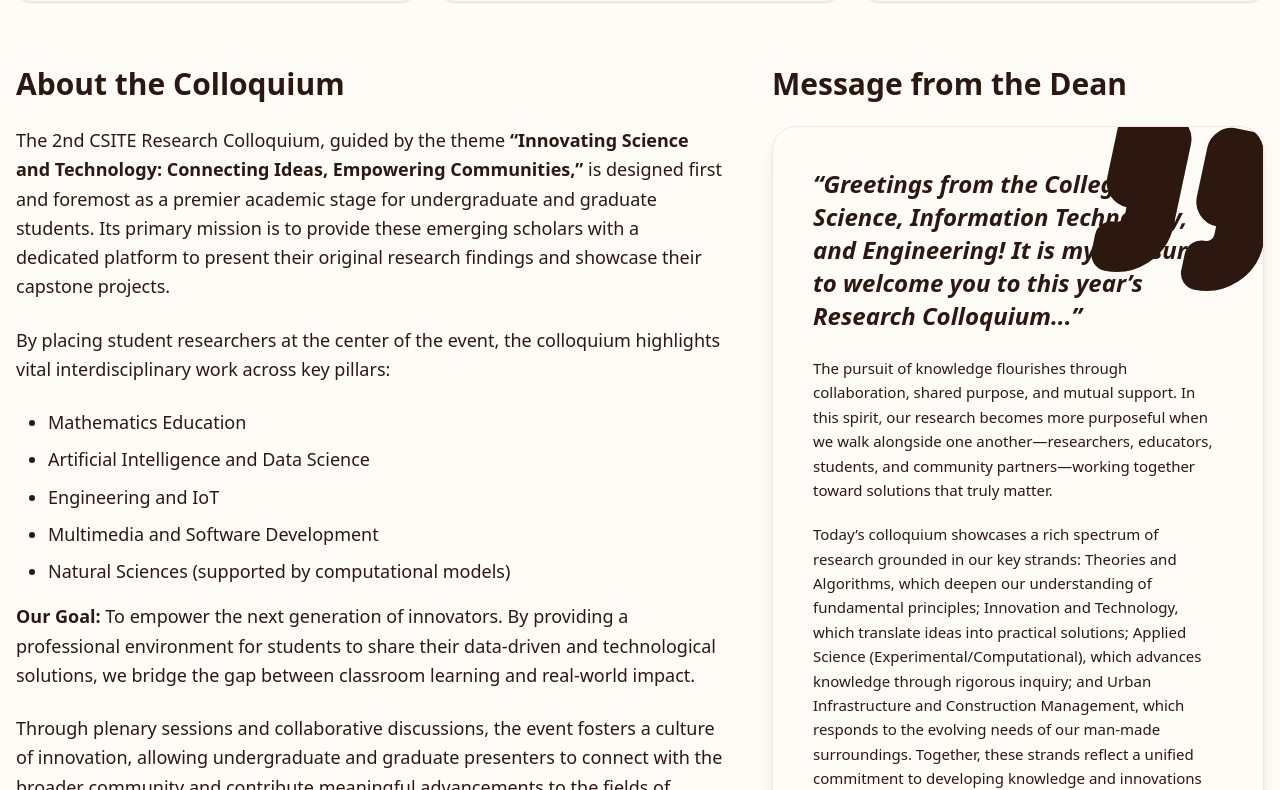
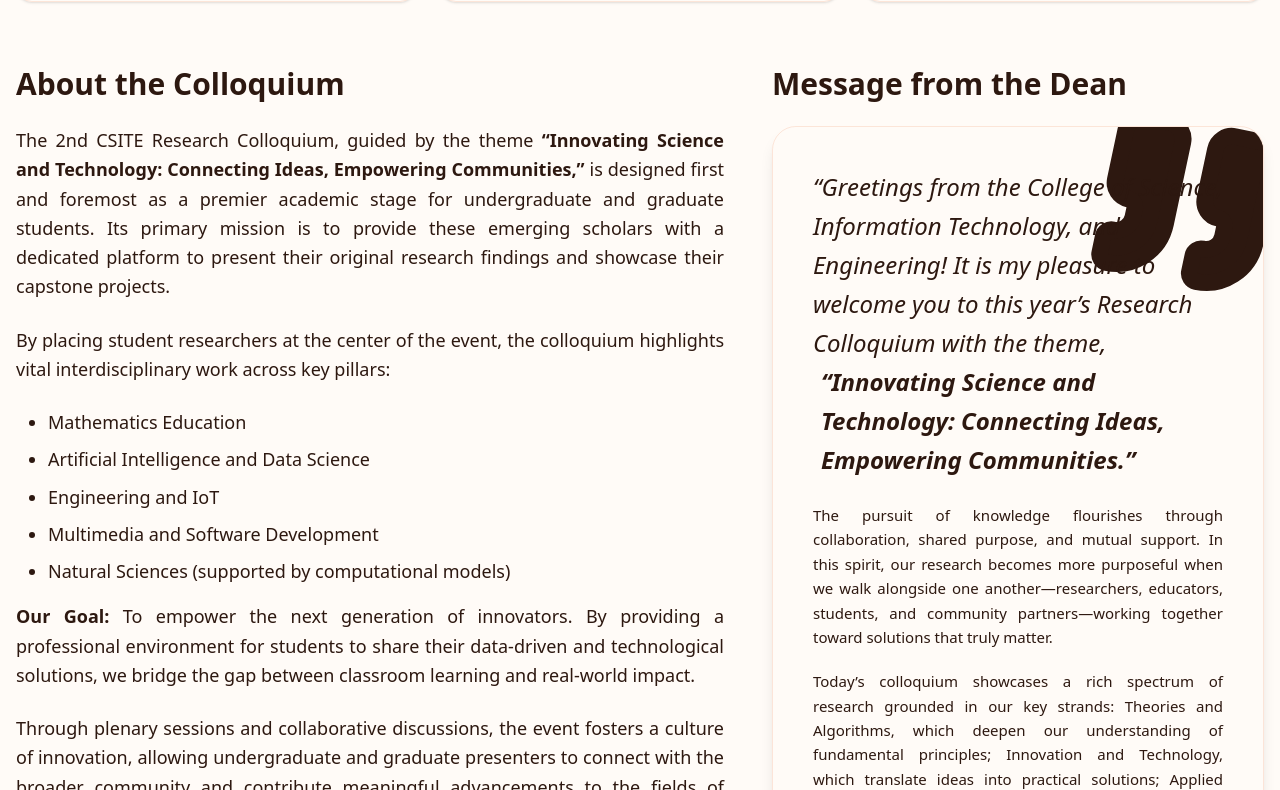
Before and after one commit to 25Andrae/csite-colloquium, a React (Vite) app: page /csite-colloquium/book-of-abstract in a window 1280 px wide. Shown: the part 830-1620 px from the top of the page. Built offline with nearby package versions, Linux system fonts and the light colour scheme.

Commit message:
LAst UpdateS?

```diff
--- a/src/app/components/About.jsx
+++ b/src/app/components/About.jsx
@@ -139,7 +139,8 @@ export function About() {
 
           {/* About Section */}
           <h2 className="text-3xl font-bold mb-6 text-foreground">About the Colloquium</h2>
-          <div className="space-y-6 text-foreground/80 leading-relaxed text-lg mb-12">
+          {/* Add text-justify here */}
+          <div className="space-y-6 text-foreground/80 leading-relaxed text-lg mb-12 text-justify">
             <p>
               The 2nd CSITE Research Colloquium, guided by the theme{" "}
               <span className="font-semibold text-primary">
@@ -271,12 +272,15 @@ export function About() {
             <div className="relative z-10 flex flex-col gap-6">
 
               {/* Highlighted Introductory Paragraph */}
-              <p className="text-xl md:text-2xl font-semibold text-primary leading-snug italic">
-                “Greetings from the College of Science, Information Technology, and Engineering! It is my pleasure to welcome you to this year’s Research Colloquium...”
+              <p className="text-xl md:text-2xl font-medium text-primary/90 leading-relaxed italic text-left">
+                “Greetings from the College of Science, Information Technology, and Engineering! It is my pleasure to welcome you to this year’s Research Colloquium with the theme,{" "}
+                <span className="font-bold text-primary bg-primary/15 px-2 py-1 rounded-md box-decoration-clone">
+                  “Innovating Science and Technology: Connecting Ideas, Empowering Communities.”
+                </span>
               </p>
 
               {/* Main Body Text - Removed italics, increased line spacing for readability */}
-              <div className="space-y-5 text-foreground/80 leading-relaxed text-[15px]">
+              <div className="space-y-5 text-foreground/80 leading-relaxed text-[15px] text-justify">
                 <p>
                   The pursuit of knowledge flourishes through collaboration, shared purpose, and mutual support. In this spirit, our research becomes more purposeful when we walk alongside one another—researchers, educators, students, and community partners—working together toward solutions that truly matter.
                 </p>
--- a/src/app/components/OrganizingCommittee.jsx
+++ b/src/app/components/OrganizingCommittee.jsx
@@ -59,7 +59,7 @@ export function OrganizingCommittee() {
     {
       name: "Review",
       icon: <ClipboardCheck className="text-primary group-hover:scale-110 transition-transform duration-500" size={26} />,
-      head: "Maureen Olive M. Gallardo",
+      head: "Dr. Maureen Olive M. Gallardo",
       members: [
         "Dr. Paulino T. Acebes Jr.",
         "Samuel R. Calisang",
@@ -79,7 +79,7 @@ export function OrganizingCommittee() {
     {
       name: "Program",
       icon: <CalendarDays className="text-primary group-hover:-rotate-12 transition-transform duration-500" size={26} />,
-      head: "Kreanne F. Diaz",
+      head: "Dr. Kreanne F. Diaz",
       members: [
         "Khristan Dee Creencia",
         "Queendel Vanee G. Garcia",
```
Also changed, not shown: 6 other files (tests, documents, lock files or other folders).
